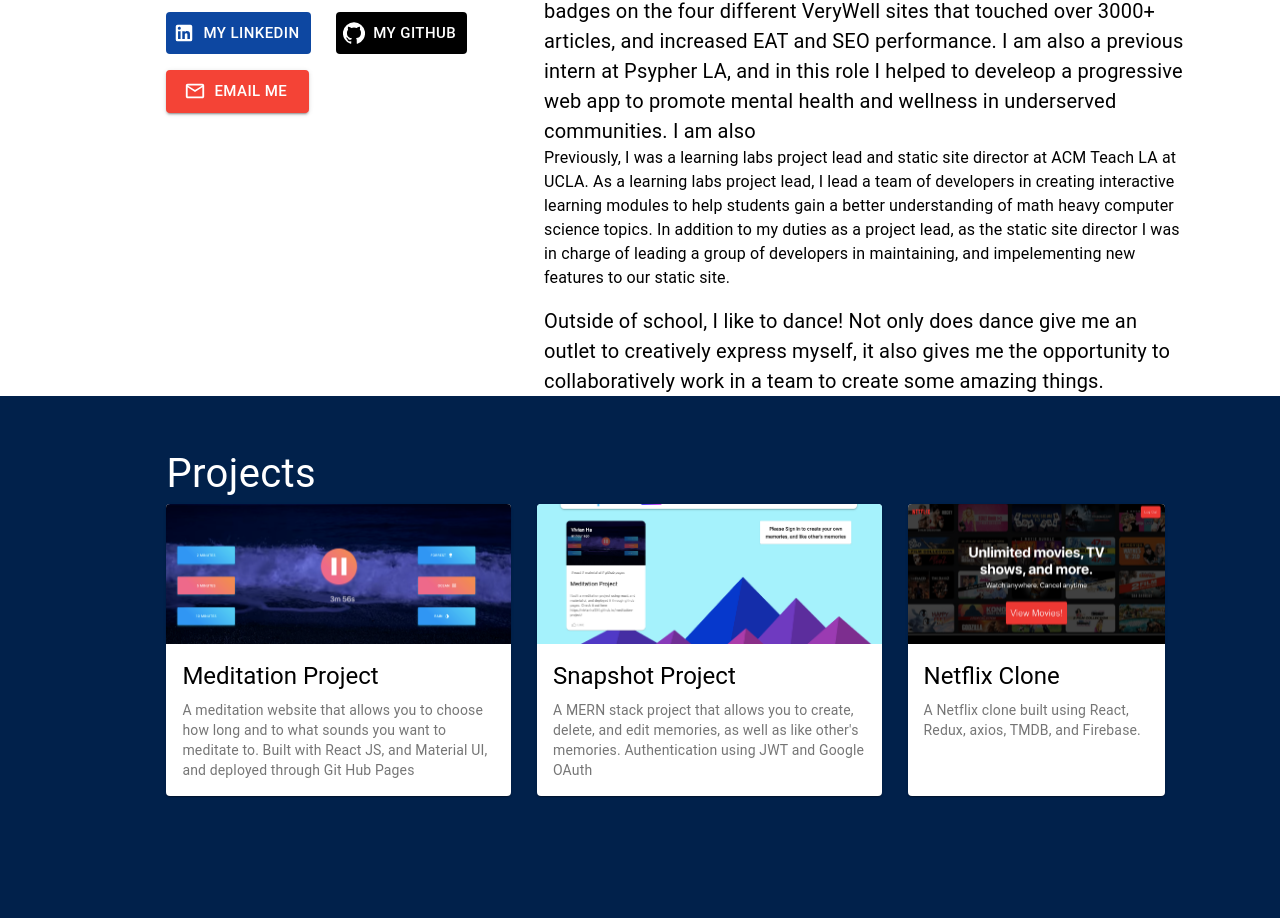
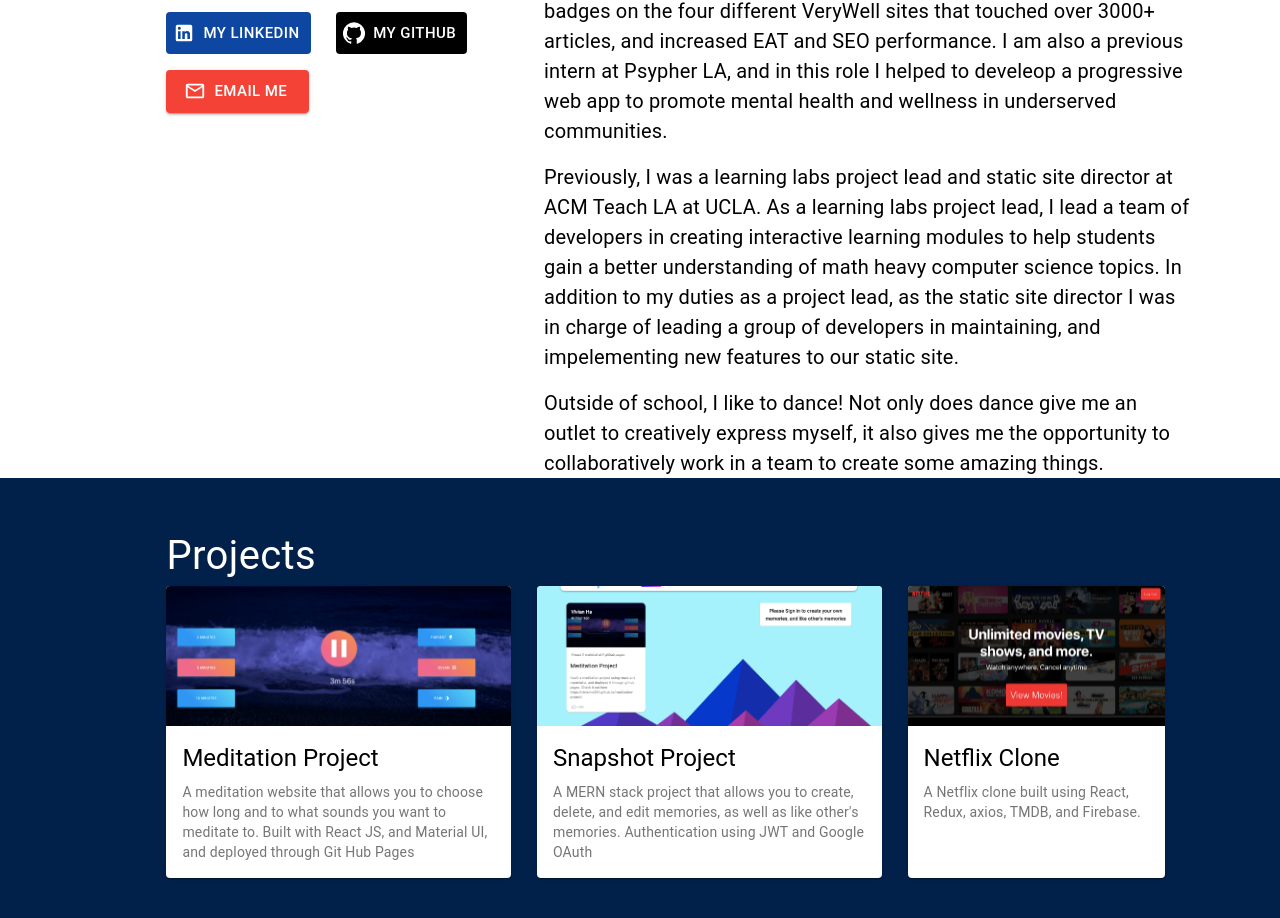
Before and after one commit to vivianha534/Portfolio, a React (Create React App) app: page / in a window 1280 px wide. Shown: the part 1372-2290 px from the top of the page. Built offline with nearby package versions, Linux system fonts and the light colour scheme.

Commit message:
fixed styling issues

```diff
--- a/src/components/AboutMe/Description.jsx
+++ b/src/components/AboutMe/Description.jsx
@@ -107,9 +107,9 @@
                         autofill hundreds of variables with default values by parsing a script of code making test for process engineers faster. I also developed a sidebar to persist compilation errors
                         and warnings using Angular and Angular JS making code corrections quicker and easier. I was also a previous intern at DotDash, and during my internship,
                         I implemented news schema badges on the four different VeryWell sites that touched over 3000+ articles, and increased EAT and SEO performance.
-                        I am also a previous intern at Psypher LA, and in this role I helped to develeop a progressive web app to promote mental health and wellness in underserved communities. I am also
+                        I am also a previous intern at Psypher LA, and in this role I helped to develeop a progressive web app to promote mental health and wellness in underserved communities.
                     </Typography>
-                    <Typography>
+                    <Typography className = {classes.text}>
                         Previously, I was a learning labs project lead and static site director
                         at ACM Teach LA at UCLA. As a learning labs project lead, I lead a team of developers in creating interactive learning modules
                         to help students gain a better understanding of math heavy computer science topics. In addition to my duties as a project lead,
```
